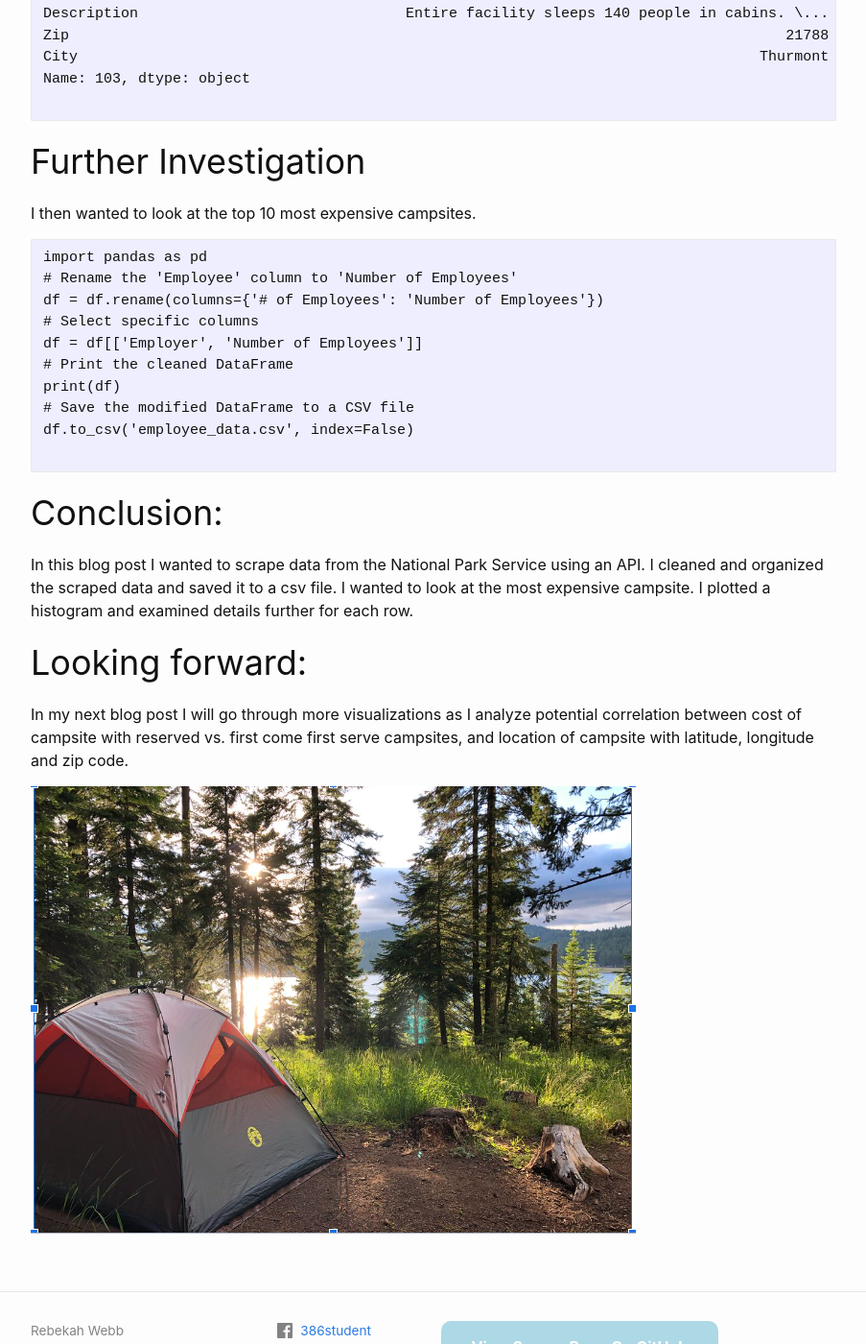
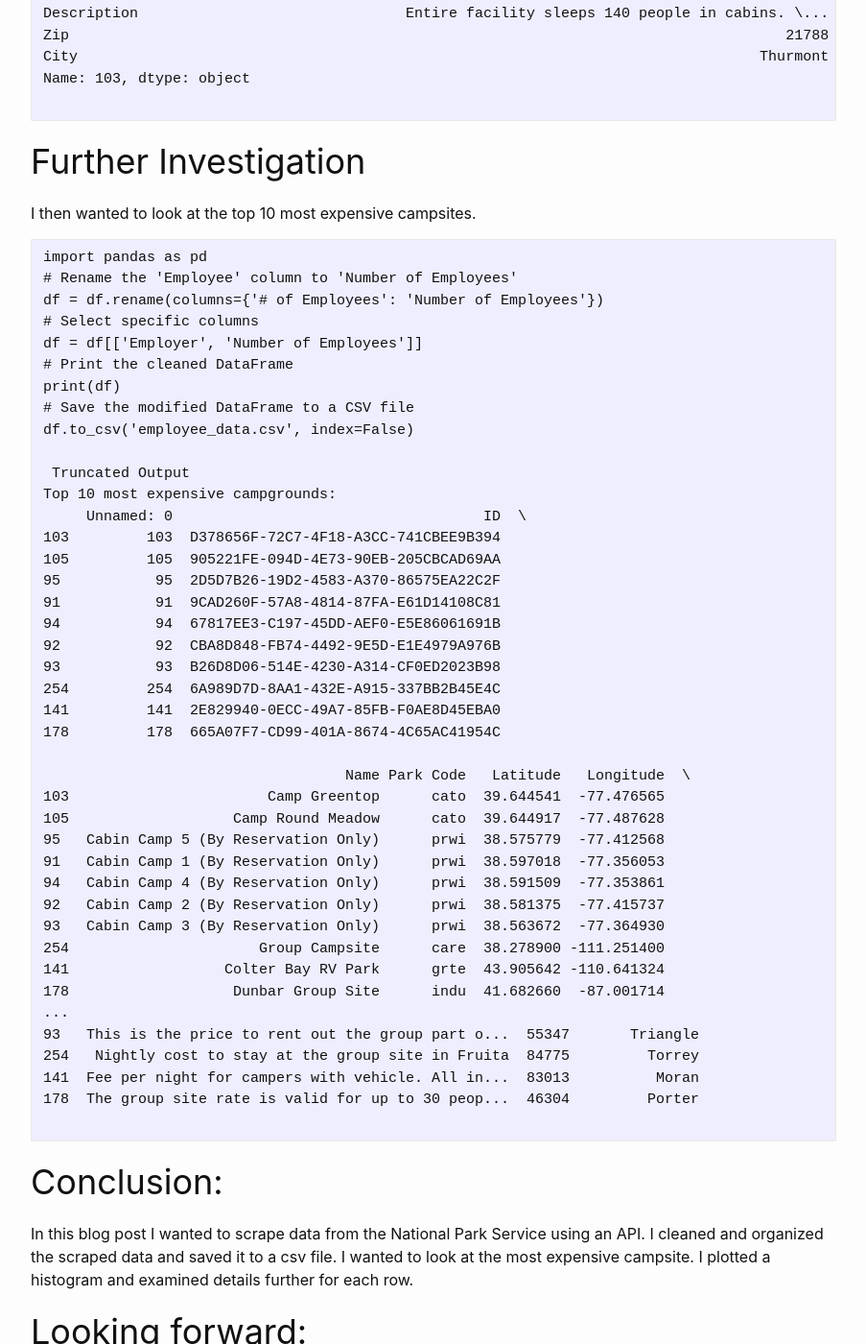
Before and after one commit to bekahwebb/bekahwebb.github.io, a Jekyll site: the page built from _posts/2023-09-01-A-look-at-the-Cost-of-Camping-at-all-63-National-Parks.md, in a window 1280 px wide and 1400 px high, scrolled down 5756 px. Shown: the whole window at 96% size, without its empty margins (188-1091 px from the left). Built offline with Jekyll 4.4.1, drawn with Linux system fonts in a browser that asks for light colours; comment, search, counter and statistics services are not loaded; some of the changed text lies outside the part shown.

Commit message:
edited camp blog

````diff
--- a/_posts/2023-09-01-A-look-at-the-Cost-of-Camping-at-all-63-National-Parks.md
+++ b/_posts/2023-09-01-A-look-at-the-Cost-of-Camping-at-all-63-National-Parks.md
@@ -216,6 +216,37 @@ print(df)
 # Save the modified DataFrame to a CSV file
 df.to_csv('employee_data.csv', index=False)
 
+ Truncated Output
+Top 10 most expensive campgrounds:
+     Unnamed: 0                                    ID  \
+103         103  D378656F-72C7-4F18-A3CC-741CBEE9B394
+105         105  905221FE-094D-4E73-90EB-205CBCAD69AA
+95           95  2D5D7B26-19D2-4583-A370-86575EA22C2F
+91           91  9CAD260F-57A8-4814-87FA-E61D14108C81
+94           94  67817EE3-C197-45DD-AEF0-E5E86061691B
+92           92  CBA8D848-FB74-4492-9E5D-E1E4979A976B
+93           93  B26D8D06-514E-4230-A314-CF0ED2023B98
+254         254  6A989D7D-8AA1-432E-A915-337BB2B45E4C
+141         141  2E829940-0ECC-49A7-85FB-F0AE8D45EBA0
+178         178  665A07F7-CD99-401A-8674-4C65AC41954C
+
+                                   Name Park Code   Latitude   Longitude  \
+103                       Camp Greentop      cato  39.644541  -77.476565
+105                   Camp Round Meadow      cato  39.644917  -77.487628
+95   Cabin Camp 5 (By Reservation Only)      prwi  38.575779  -77.412568
+91   Cabin Camp 1 (By Reservation Only)      prwi  38.597018  -77.356053
+94   Cabin Camp 4 (By Reservation Only)      prwi  38.591509  -77.353861
+92   Cabin Camp 2 (By Reservation Only)      prwi  38.581375  -77.415737
+93   Cabin Camp 3 (By Reservation Only)      prwi  38.563672  -77.364930
+254                      Group Campsite      care  38.278900 -111.251400
+141                  Colter Bay RV Park      grte  43.905642 -110.641324
+178                   Dunbar Group Site      indu  41.682660  -87.001714
+...
+93   This is the price to rent out the group part o...  55347       Triangle
+254   Nightly cost to stay at the group site in Fruita  84775         Torrey
+141  Fee per night for campers with vehicle. All in...  83013          Moran
+178  The group site rate is valid for up to 30 peop...  46304         Porter
+
 ```
 
 # Conclusion:
````
